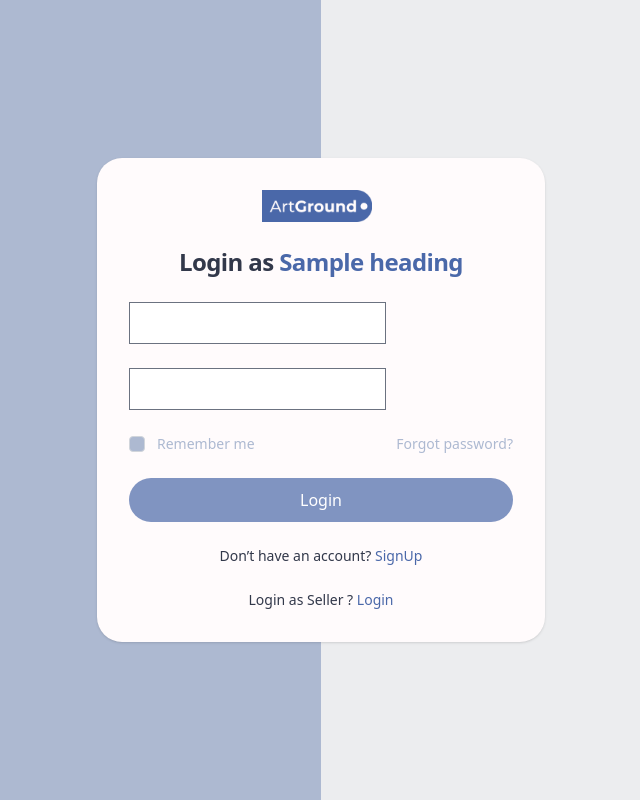
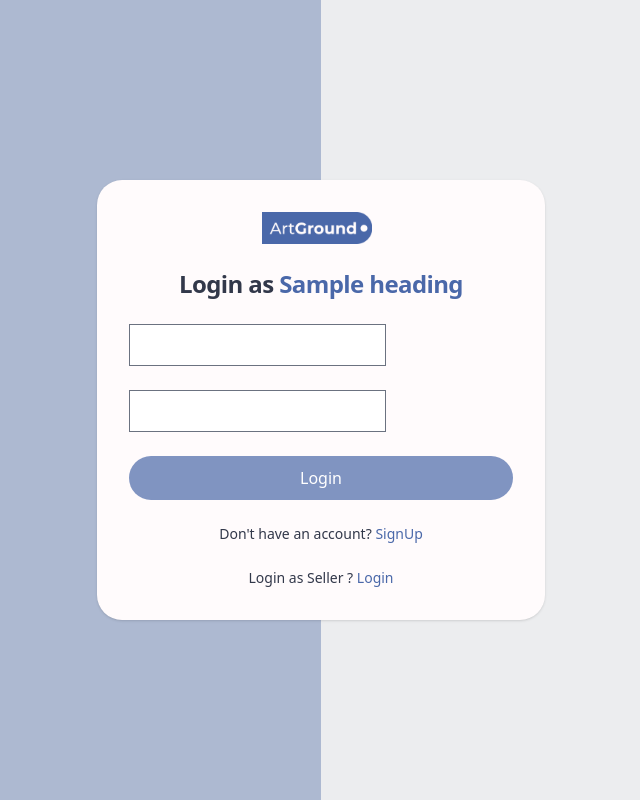
Before and after one commit to AnkurGarg07/ArtGround, a Django app: template Account/templates/login.html in a window 1280 px wide. Shown: the whole page, without its empty margins (319-959 px from the left). Run offline with Django 5.2, Linux system fonts and the light colour scheme; the template is opened without the code that fills it: most values are stand-ins (such as "Sample title", 1, 10 or a date in 2020); form fields are guessed from the names that the template uses; style sheets or scripts are compiled from the project's sources; parts of the project's set-up code (start-up, migrations or seed data) failed here and were passed over; some libraries are stand-ins or nearby versions.

Commit message:
[ADDED : minor changes]

```diff
--- a/Account/templates/login.html
+++ b/Account/templates/login.html
@@ -35,20 +35,9 @@
                   <div>
                       {% render_field form.password class+="bg-[#ECEDEF] border border-gray-300 text-sm rounded-[10px] focus:ring-primary-600 focus:border-primary-600 block w-full p-2.5 placeholder-[#ADB9D1] " placeholder="Password" %}
                   </div>
-                 <div class="flex items-center justify-between">
-                      <div class="flex items-start">
-                          <div class="flex items-center h-5">
-                            <input id="remember" aria-describedby="remember" type="checkbox" class="w-4 h-4 border border-gray-300 rounded bg-secondary " >
-                          </div>
-                          <div class="ml-3 text-sm">
-                            <label for="remember" class="text-secondary">Remember me</label>
-                          </div>
-                      </div>
-                      <a href="" class="text-sm font-medium text-secondary hover:underline ">Forgot password?</a>
-                  </div>
                   <button type="submit" class="w-full bg-accent text-white focus:ring-4 focus:outline-none font-medium rounded-[25px] text-md px-5 py-2.5 text-center bg-opacity-70 ">Login</button>
                   <p class="text-sm text-center text-text">
-                      Don’t have an account?
+                      Don't have an account?
                       <a href="{% if heading == 'Seller' %} {% url 'register_seller' %} {% else %}{% url 'register_customer' %}{% endif %}" class="font-medium text-primary-600 hover:underline text-accent  ">SignUp</a>
                   </p>
               <p class="text-sm text-center text-text">
```
Also changed, not shown: Customer/templates/checkout.html (+10 -10 lines).
